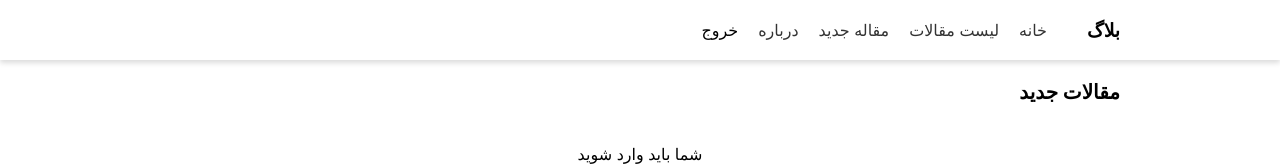
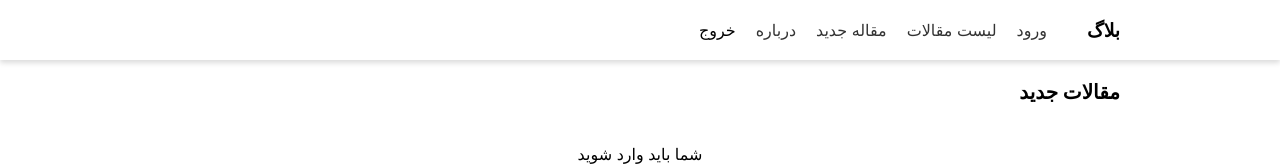
Before and after one commit to zohrehharati430/Article-weblog, a React (Create React App) app: page / in a window 1280 px wide. Shown: the top 166 px of the page. Built offline with nearby package versions, Linux system fonts and the light colour scheme; data requests are answered from the project's data file.

Commit message:
change title

```diff
--- a/src/components/navbar/Navbar.jsx
+++ b/src/components/navbar/Navbar.jsx
@@ -14,7 +14,7 @@ function Navbar(props) {
           <h3>{props.title} {isLogin ? <span>زهره هراتی</span> : ""}</h3>
           <ul>
             <li>
-              <Link to="/login"> خانه </Link>
+              <Link to="/login"> ورود </Link>
             </li>
             <li>
               <Link to="/"> لیست مقالات</Link>
```
